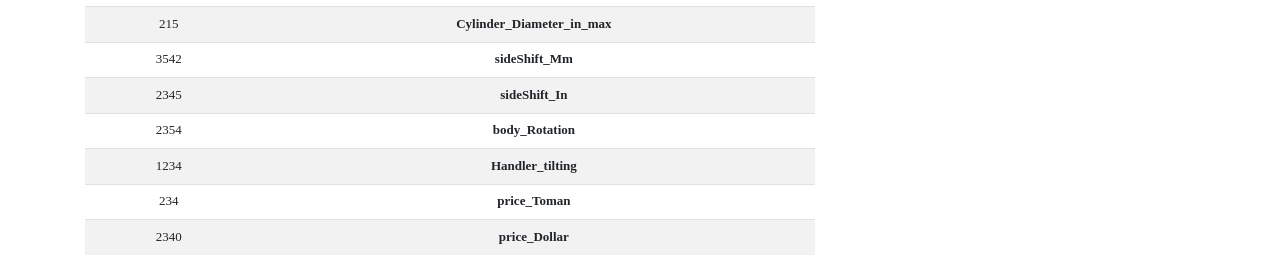
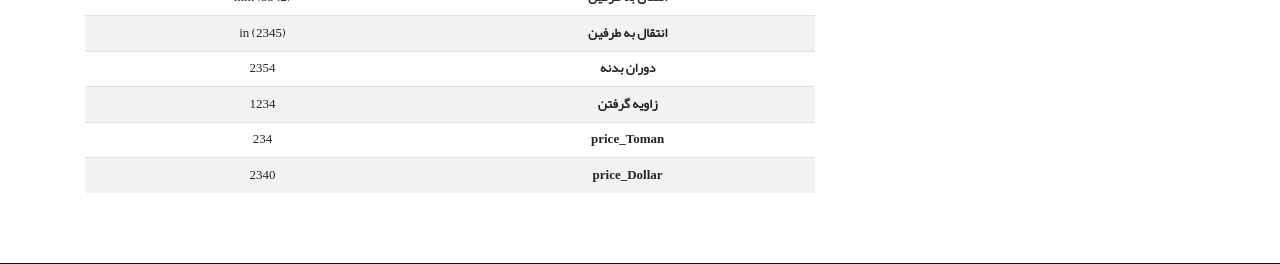
Before and after one commit to miladzeinali/ftsco, a Django app: page /products/struthandlers/1/ in a window 1280 px wide. Shown: the part 667-931 px from the top of the page. Run offline with Django 3.2, Linux system fonts and the light colour scheme; data comes from the database, SQL or seed files in the repository; some libraries are stand-ins or nearby versions.

Commit message:
urls and views

```diff
--- a/templates/webproduct/pipedetail.html
+++ b/templates/webproduct/pipedetail.html
@@ -49,7 +49,7 @@
                                 <tr><th>کد محصول</th><td>{{ pipehandler.code }}</td></tr>
                                 <tr><th>سال تولید</th><td>{{ pipehandler.model_Year }}</td></tr>
                                 <tr><th>ظرفیت/kg</th><td>{{pipehandler.capacity_Kg }}</tr>
-                                <tr><th>capacity_Lbs</th><td>{{pipehandler.capacity_Lbs}}</td></tr>
+                                <tr><th>ظرفیت/lbs</th><td>{{pipehandler.capacity_Lbs}}</td></tr>
                                 <tr><th>range_diameter_mm</th><td>{{pipehandler.range_diameter_mm}}</td></tr>
                                 <tr><th>price_Toman</th><td>{{pipehandler.price_Toman}}</td></tr>
                                 <tr><th>price_Dollar</th><td>{{pipehandler.price_Dollar}}</td></tr>
--- a/templates/webproduct/strutdetail.html
+++ b/templates/webproduct/strutdetail.html
@@ -10,7 +10,7 @@
                 <div class="product-headings-category p-1">
                     <h3 class="">{{ struthandler.name }}</h3>
                 </div>
-                <h1 class="mr-lg-auto p-1">{{ cylinderhandler.code }}</h1>
+                <h1 class="mr-lg-auto p-1">{{ struthandler.code }}</h1>
             </div>
 
             <div class="product">
@@ -47,15 +47,13 @@
                                 <tr><th>کد محصول</th><td>{{ struthandler.code }}</td></tr>
                                 <tr><th>سال تولید</th><td>{{ struthandler.model_Year }}</td></tr>
                                 <tr><th>ظرفیت/kg</th><td>{{struthandler.capacity_Kg }}</tr>
-                                <tr><th>capacity_Lbs</th><td>{{struthandler.capacity_Lbs}}</td></tr>
-                                <tr><th>Cylinder_Diameter_mm_min</th><td>{{struthandler.Cylinder_Diameter_mm_min}}</td></tr>
-                                <tr><th> Cylinder_Diameter_mm_max</th><td>{{struthandler.Cylinder_Diameter_mm_max}}</td></tr>
-                                <tr><th>Cylinder_Diameter_in_min</th><td>{{struthandler.Cylinder_Diameter_in_min}}</td></tr>
-                                <tr><th>Cylinder_Diameter_in_max</th><td>{{struthandler.Cylinder_Diameter_in_max}}</td></tr>
-                                <tr><th> sideShift_Mm</th><td>{{struthandler.sideShift_Mm}}</td></tr>
-                                <tr><th>sideShift_In</th><td>{{struthandler.sideShift_In}}</td></tr>
-                                <tr><th>body_Rotation</th><td>{{struthandler.body_Rotation}}</td></tr>
-                                <tr><th> Handler_tilting</th><td>{{struthandler.Handler_tilting}}</td></tr>
+                                <tr><th>ظرفیت/lbs</th><td>{{struthandler.capacity_Lbs}}</td></tr>
+                                <tr><th>قطر سیلندر هدف</th><td>mm ({{struthandler.Cylinder_Diameter_mm_min}}/{{struthandler.Cylinder_Diameter_mm_max}})</td></tr>
+                                <tr><th>قطر سیلندر هدف</th><td>in ({{struthandler.Cylinder_Diameter_in_min}}/{{struthandler.Cylinder_Diameter_in_max}})</td></tr>
+                                <tr><th> انتقال به طرفین</th><td>   mm ({{struthandler.sideShift_Mm}})</td></tr>
+                                <tr><th>انتقال به طرفین</th><td> in ({{struthandler.sideShift_In}})</td></tr>
+                                <tr><th>دوران بدنه</th><td>{{struthandler.body_Rotation}}</td></tr>
+                                <tr><th> زاویه گرفتن</th><td>{{struthandler.Handler_tilting}}</td></tr>
                                 <tr><th>price_Toman</th><td>{{struthandler.price_Toman}}</td></tr>
                                 <tr><th>price_Dollar</th><td>{{struthandler.price_Dollar}}</td></tr>
                                 </tbody>
```
